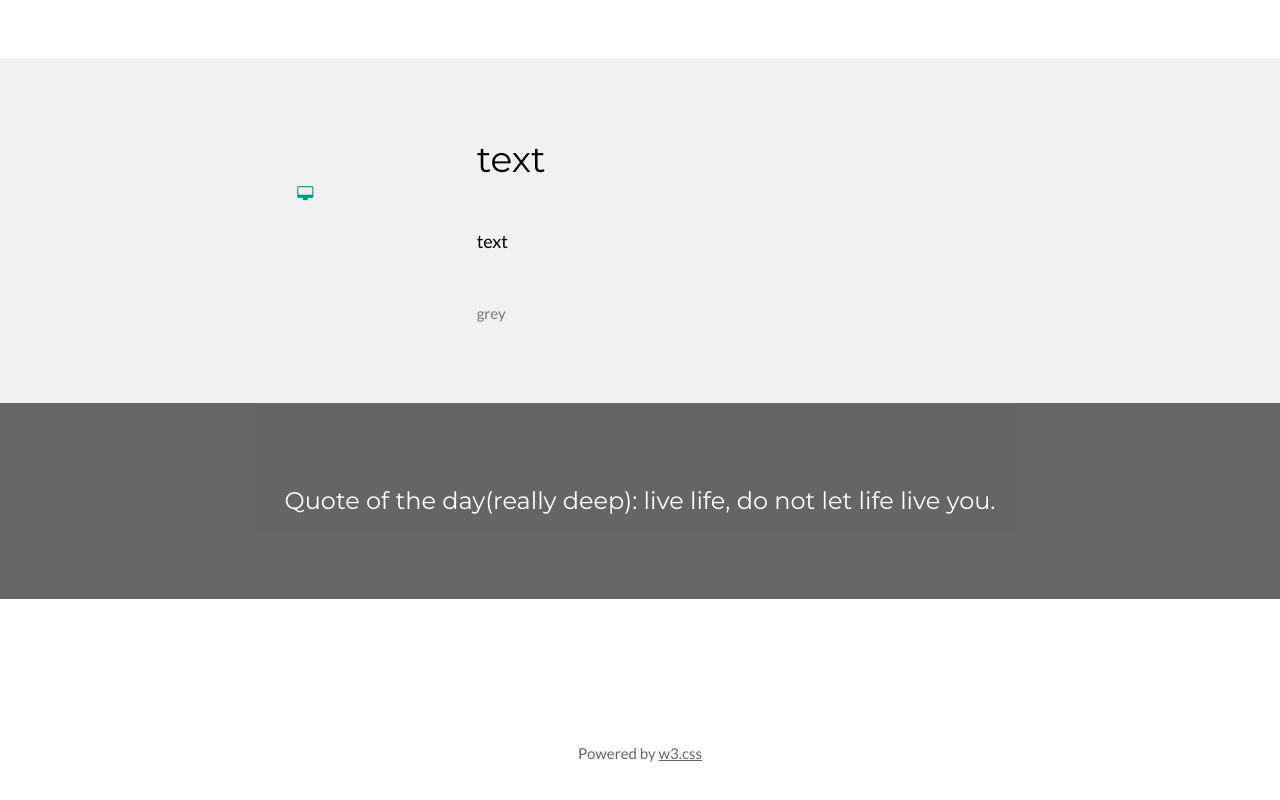
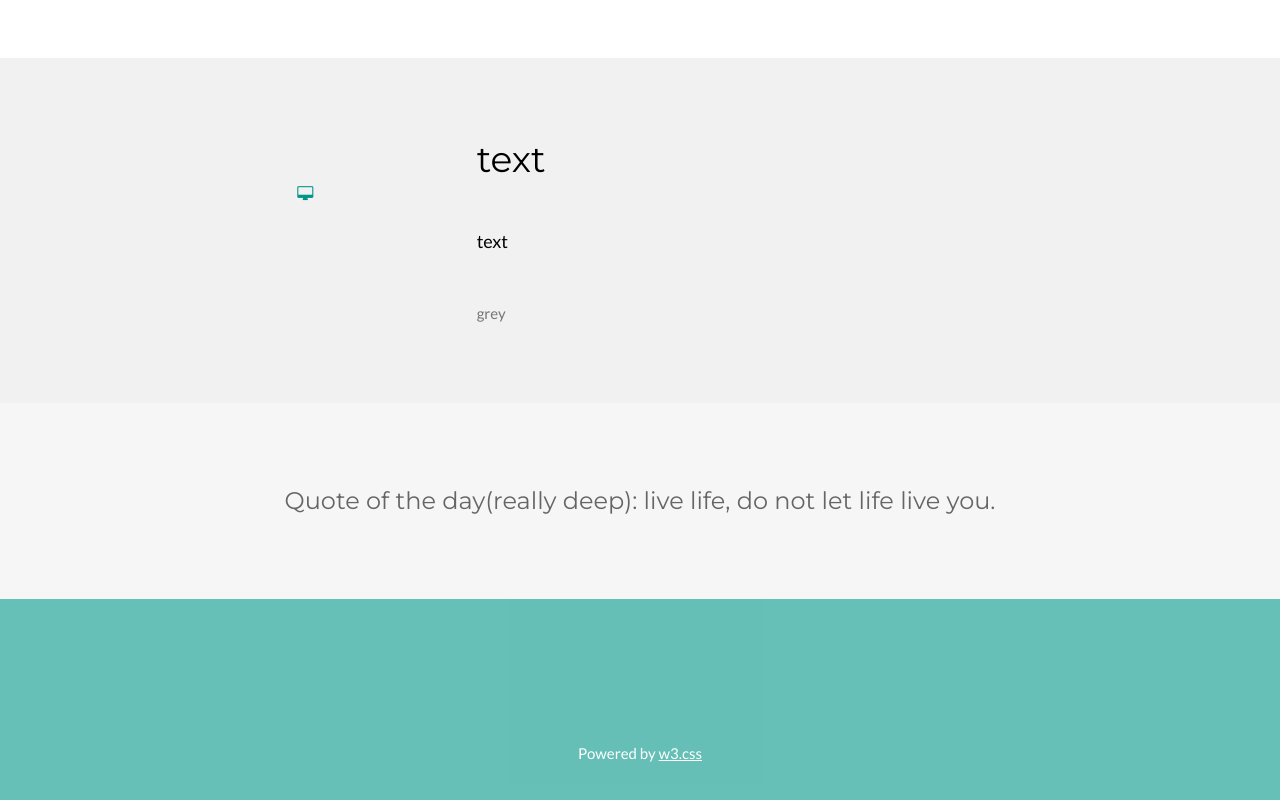
Before and after one commit to franmartin-xyz/Fran, a plain HTML site: page index.html in a window 1280 px wide. Shown: the part 740-1540 px from the top of the page. Drawn offline with nearby package versions, Linux system fonts and the light colour scheme.

Commit message:
Update index.html

```diff
--- a/index.html
+++ b/index.html
@@ -72,12 +72,12 @@ body,h1,h2,h3,h4,h5,h6 {font-family: "Lato", sans-serif}
   </div>
 </div>
 
-<div class="w3-container w3-black w3-center w3-opacity w3-padding-64">
+<div class="w3-container w3-light-grey w3-center w3-opacity w3-padding-64">
     <h1 class="w3-margin w3-xlarge">Quote of the day(really deep): live life, do not let life live you.</h1>
 </div>
 
 <!-- Footer -->
-<footer class="w3-container w3-padding-64 w3-center w3-opacity">
+<footer class="w3-container w3-padding-64 w3-teal w3-center w3-opacity">
   <div class="w3-xlarge w3-padding-32">
 
  </div>
```
